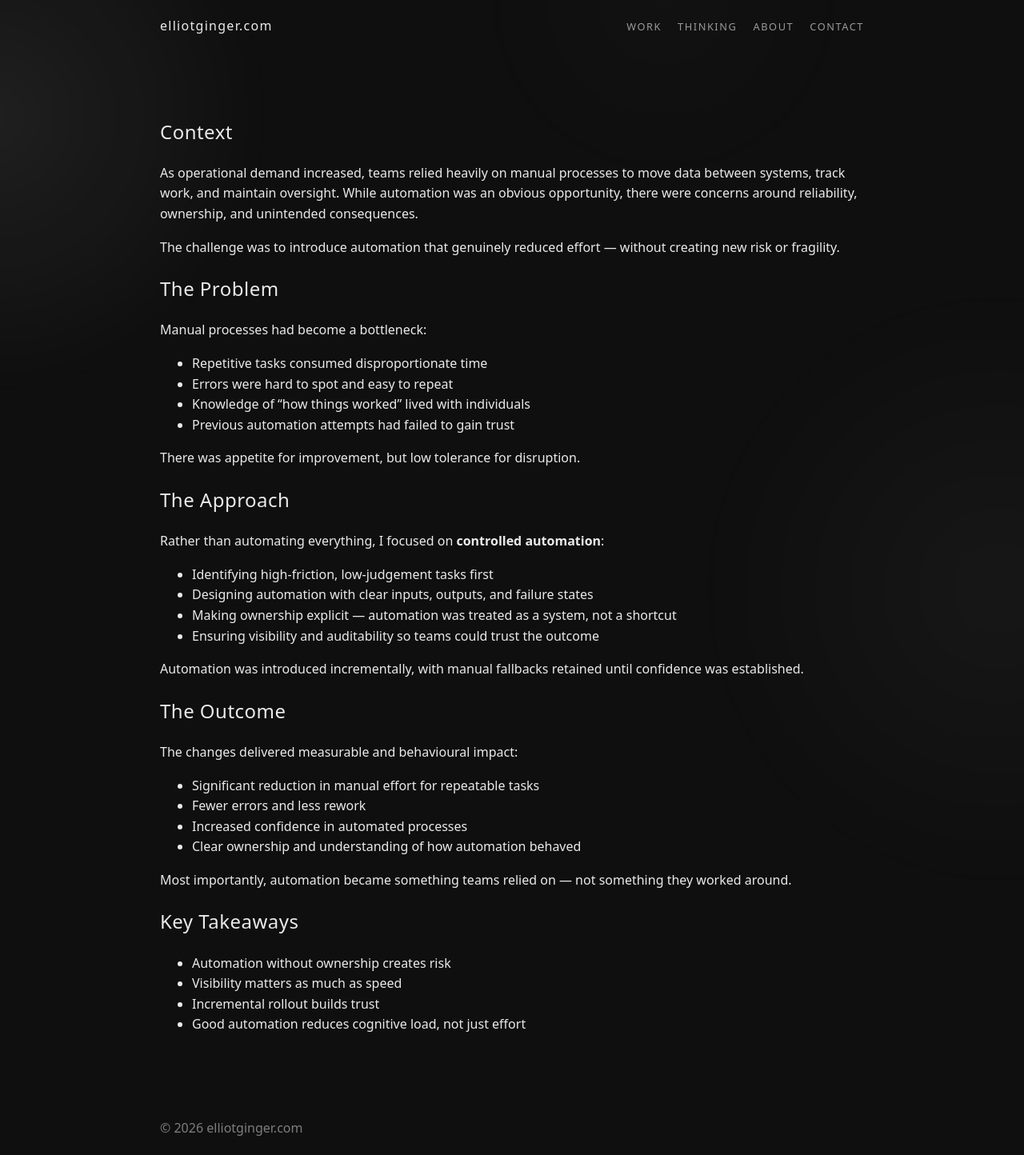
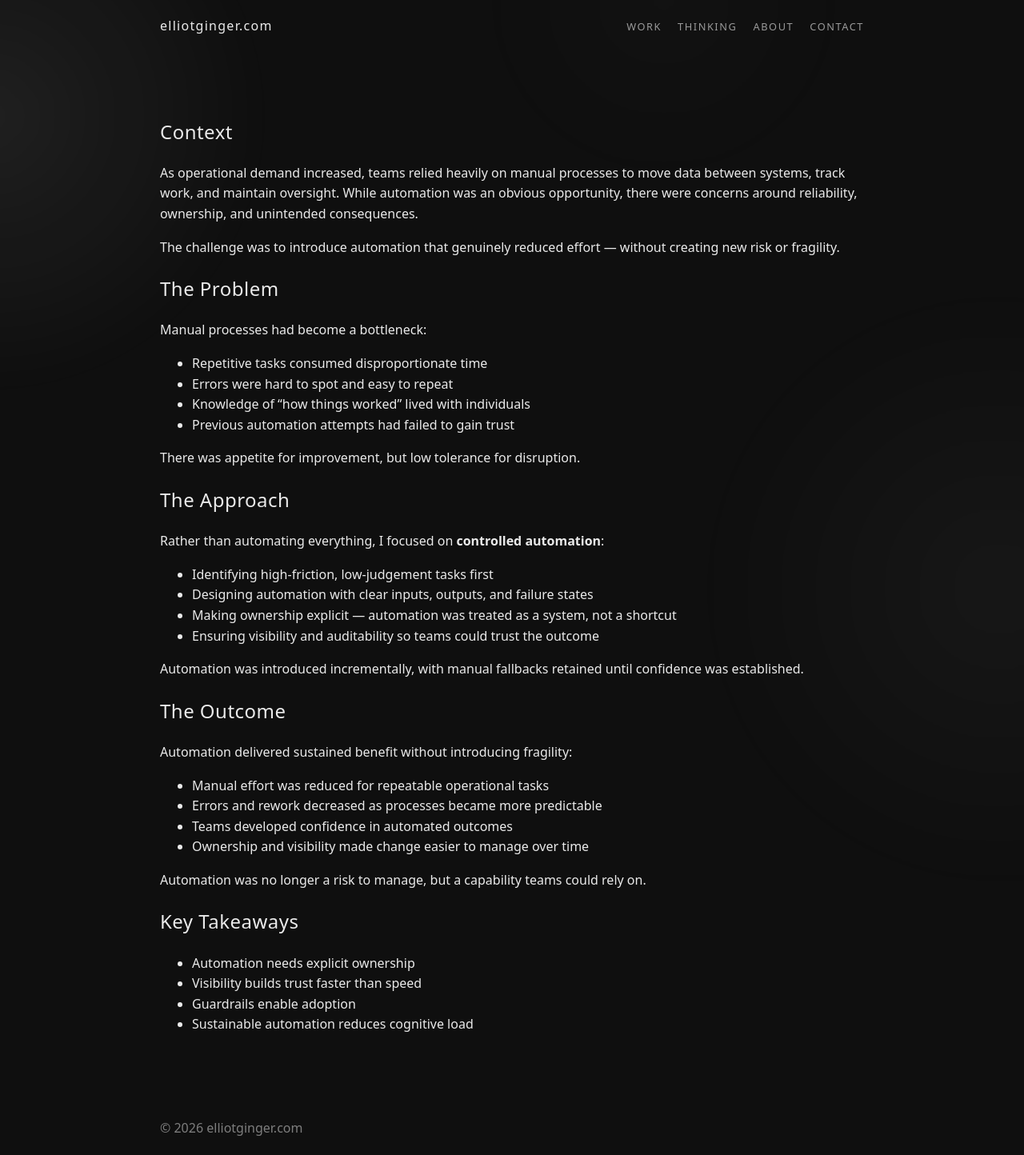
Before and after one commit to ElliotGinge/elliotginger.com, a Jekyll site: the page built from work/automation-with-control.md, in a window 1280 px wide. Shown: the whole page at 80% size. Built offline with Jekyll 4.4.1, drawn with Linux system fonts in a browser that asks for light colours.

Commit message:
Update automation-with-control.md

```diff
--- a/work/automation-with-control.md
+++ b/work/automation-with-control.md
@@ -34,18 +34,18 @@ Automation was introduced incrementally, with manual fallbacks retained until co
 
 ## The Outcome
 
-The changes delivered measurable and behavioural impact:
+Automation delivered sustained benefit without introducing fragility:
 
-- Significant reduction in manual effort for repeatable tasks
-- Fewer errors and less rework
-- Increased confidence in automated processes
-- Clear ownership and understanding of how automation behaved
+- Manual effort was reduced for repeatable operational tasks
+- Errors and rework decreased as processes became more predictable
+- Teams developed confidence in automated outcomes
+- Ownership and visibility made change easier to manage over time
 
-Most importantly, automation became something teams relied on — not something they worked around.
+Automation was no longer a risk to manage, but a capability teams could rely on.
 
 ## Key Takeaways
 
-- Automation without ownership creates risk
-- Visibility matters as much as speed
-- Incremental rollout builds trust
-- Good automation reduces cognitive load, not just effort
+- Automation needs explicit ownership
+- Visibility builds trust faster than speed
+- Guardrails enable adoption
+- Sustainable automation reduces cognitive load
```
